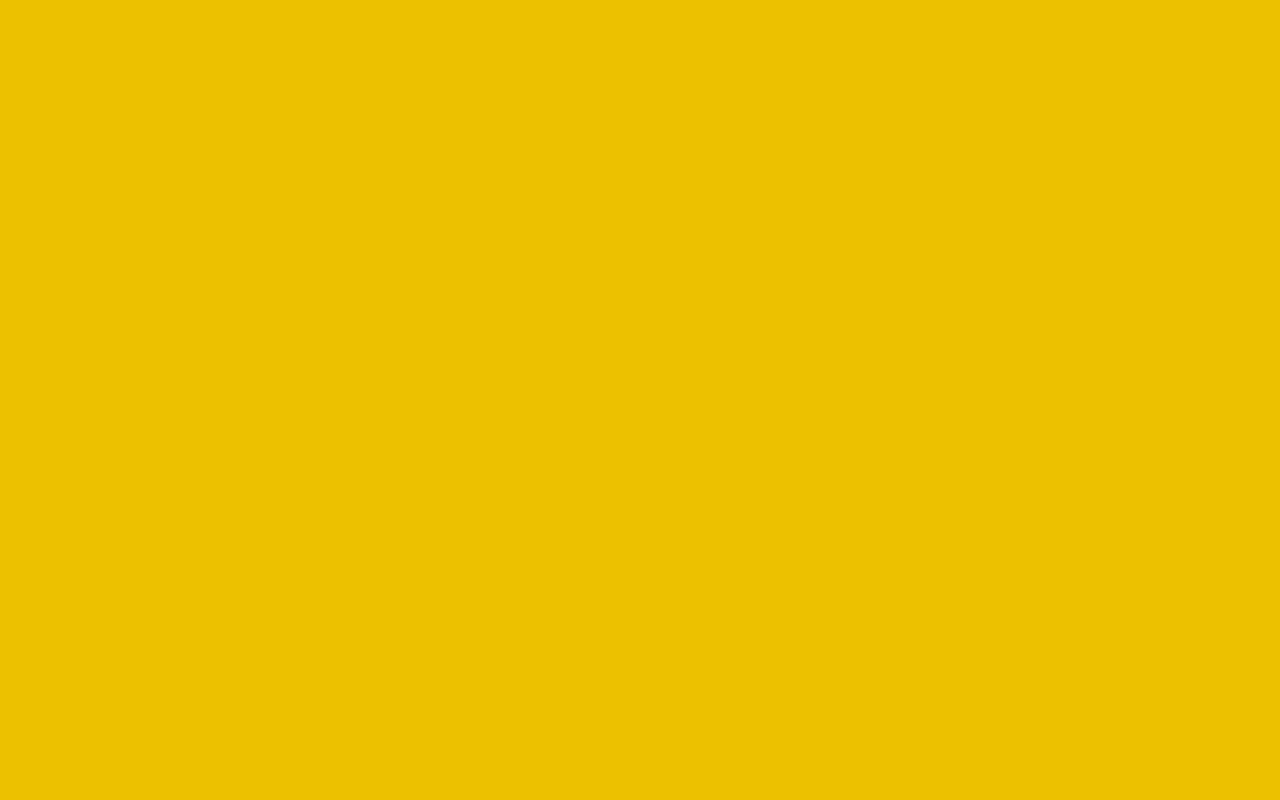
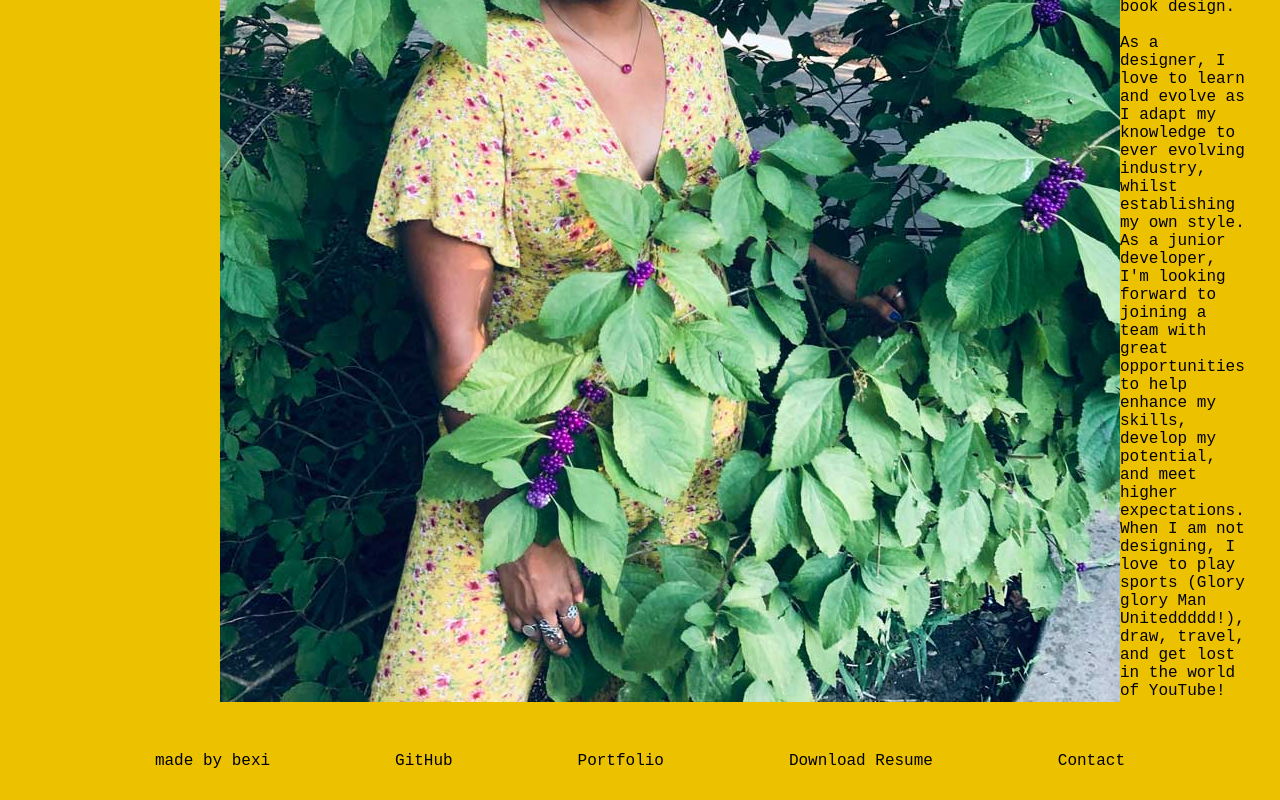
Before and after one commit to thechicketarian/Bexi-Joibel, a React (Create React App) app in the folder my-app/: page /about in a window 1280 px wide. Shown: the part 605-1405 px from the top of the page. Before the commit the page ends 800 px from the top, so only its background shows below. Built offline with nearby package versions, Linux system fonts and the light colour scheme.

Commit message:
Fixed Resume/Nav/Footer Links

```diff
--- a/my-app/src/components/About.js
+++ b/my-app/src/components/About.js
@@ -4,11 +4,13 @@ import bexi from "../images/bexi.jpg"
 function About(){
     return(
         <div className="container aboutContainer">
-        <img scr={bexi} alt="bexi"/>
+        <img className="introImg"src={bexi} alt="bexi"/>
+        <div className="introP">
         <h1> About Me </h1>
         <p>  Buenas, my name is Bexi Joibel aka <b> <i> The Chicketarian! </i></b> I am a Web Designer originally from Panama currently living in Austin, Texas. I love to work in all aspects of design but ultimately obsess over front-end, web design, UI/UX, and book design.
 <br></br> <br></br>
 As a designer, I love to learn and evolve as I adapt my knowledge to ever evolving industry, whilst establishing my own style. As a junior developer, I'm looking forward to joining a team with great opportunities to help enhance my skills, develop my potential, and meet higher expectations. When I am not designing, I love to play sports (Glory glory Man Uniteddddd!), draw, travel, and get lost in the world of YouTube!   </p>
+</div>
         </div>
     )
 }
--- a/my-app/src/components/Footer.js
+++ b/my-app/src/components/Footer.js
@@ -1,12 +1,14 @@
 import React from "react";
 import {Link } from "react-router-dom"
+import ResumeFile from "../images/resume.pdf";
 
 function Footer() {
   return (
     <footer> made by bexi
-          <a href="https://github.com/thechicketarian/React-Porftolio" rel="noopener noreferrer" target="_blank">My link</a>
-          <Link to ="projects"> Portfolio </Link>
-          <Link to ="resume"> Resume </Link>
+          <a href="https://github.com/thechicketarian/React-Porftolio" rel="noopener noreferrer" target="_blank"> GitHub</a>
+          <Link to ="portfolio"> Portfolio </Link>
+          {/* <Link to ="resume"> Resume </Link> */}
+          <a className = "resumeDownload" href={ResumeFile}  download={ResumeFile} >Download Resume</a>
           <Link to ="contact">Contact </Link>
     </footer>
   );
--- a/my-app/src/components/Header.js
+++ b/my-app/src/components/Header.js
@@ -4,9 +4,9 @@ import {Link } from "react-router-dom"
 function Header() {
   return (
     <nav className="nav">
-        <div className="logo"> <Link to ="/"> <span role="img" aria-label="hen">🐔</span> The Chicketarian </Link> </div>
+        <div className="logo"> <Link to ="about"> <span role="img" aria-label="hen">🐔</span> The Chicketarian </Link> </div>
         <div className="navLinks">
-          <Link to ="/"> About </Link>
+          <Link to ="about"> About </Link>
           <Link to ="portfolio"> Portfolio </Link>
           <Link to ="resume"> Resume </Link>
           <Link to ="contact">Contact </Link>
--- a/my-app/src/components/Resume.js
+++ b/my-app/src/components/Resume.js
@@ -1,8 +1,13 @@
 import React from "react";
+import ResumeFile from "../images/resume.pdf";
 
 function Resume(){
     return(
+        <div className="container">
         <h1> Resume </h1>
+        <hr className="hr"></hr>
+        <a className = "resumeDownload" href={ResumeFile}  download={ResumeFile}>Download Resume</a>
+        </div>
     )
 }
 
```
